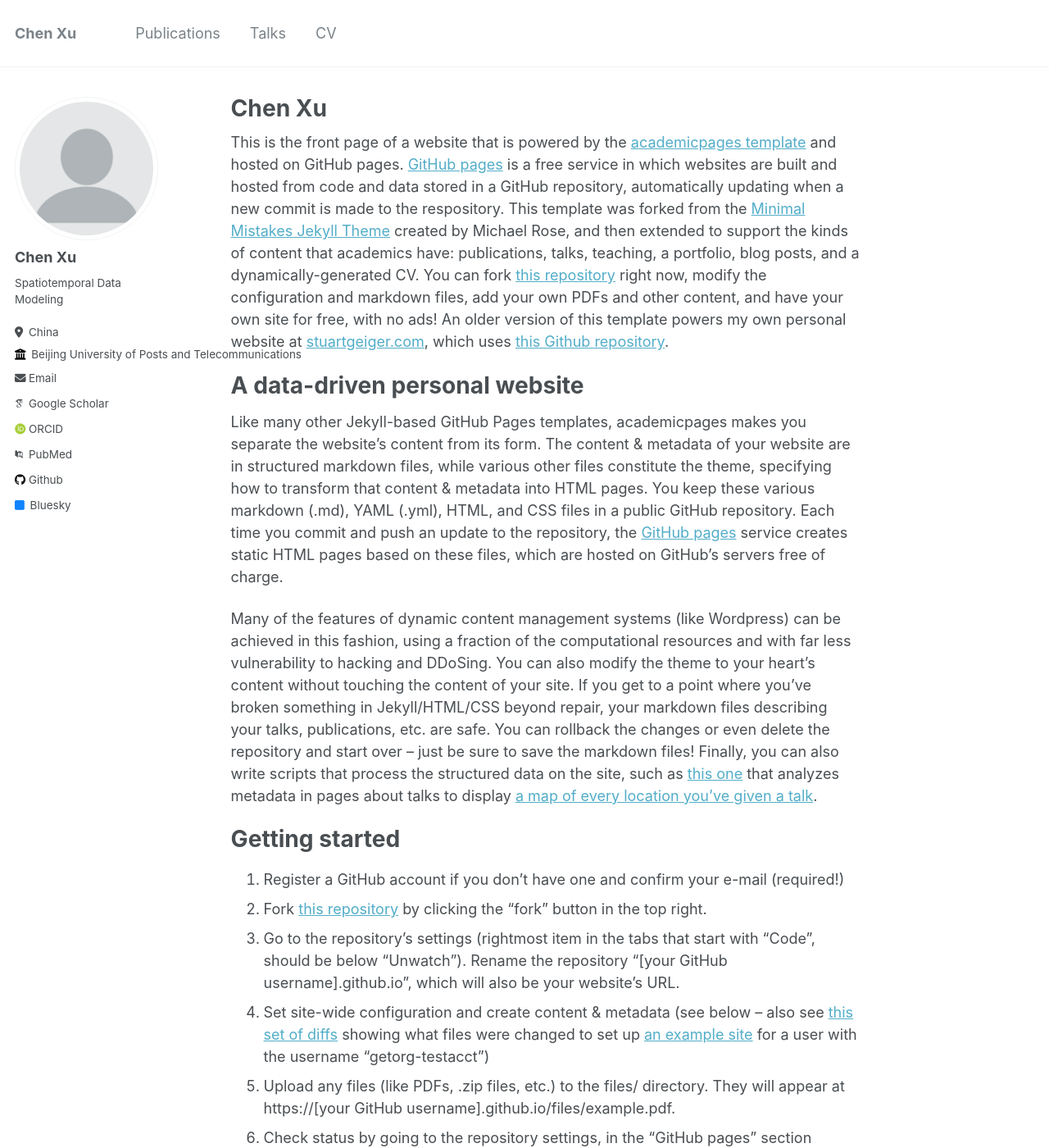
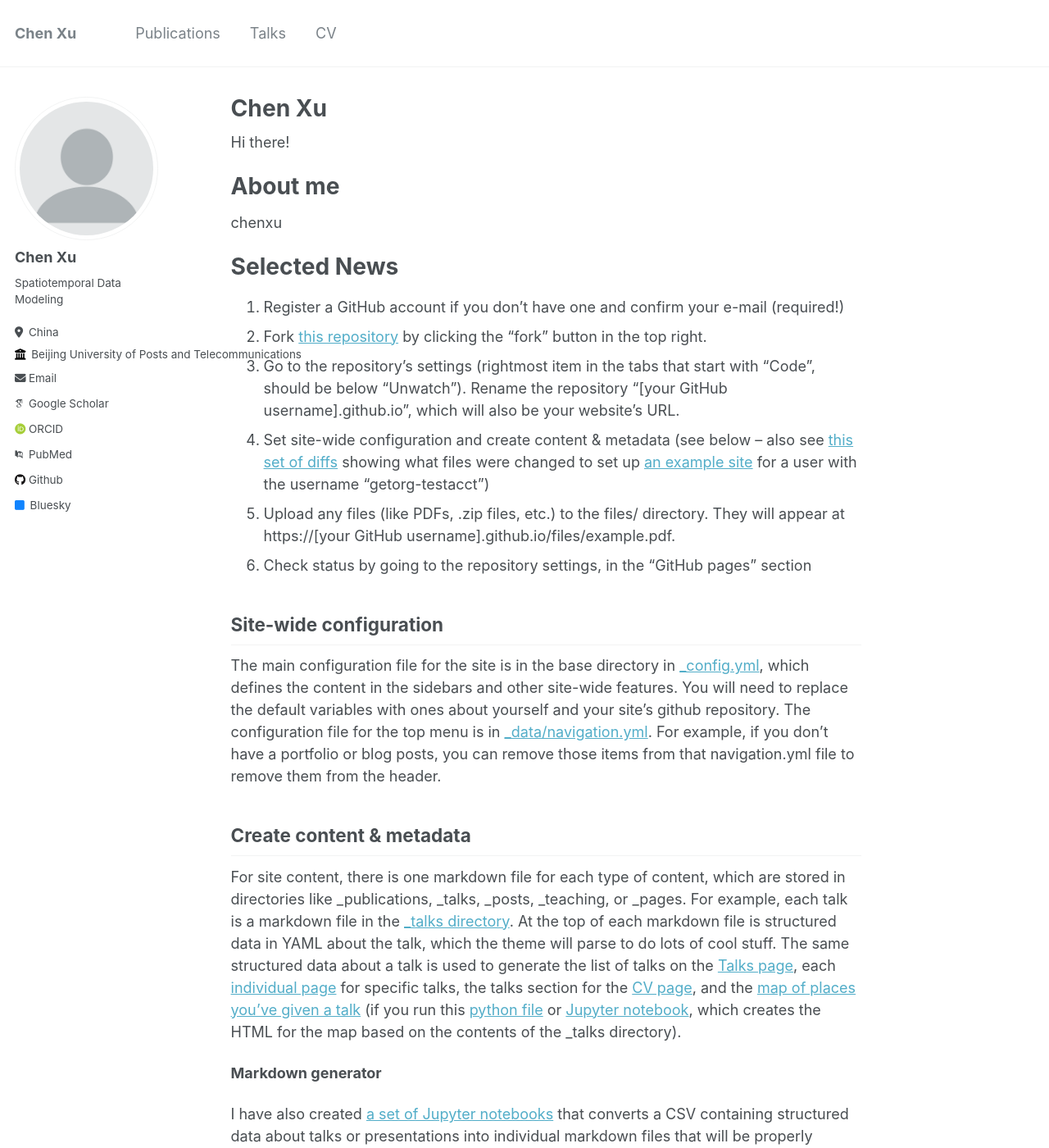
Before and after one commit to ChenXu02/ChenXu02.github.io, a Jekyll site: the page built from _pages/about.md, in a window 1280 px wide and 1400 px high. Shown: the whole window at 82% size. Built offline with Jekyll 4.4.1, drawn with Linux system fonts in a browser that asks for light colours; some web fonts are replaced.

Commit message:
Update about.md

```diff
--- a/_pages/about.md
+++ b/_pages/about.md
@@ -7,15 +7,13 @@ redirect_from:
   - /about.html
 ---
 
-This is the front page of a website that is powered by the [academicpages template](https://github.com/academicpages/academicpages.github.io) and hosted on GitHub pages. [GitHub pages](https://pages.github.com) is a free service in which websites are built and hosted from code and data stored in a GitHub repository, automatically updating when a new commit is made to the respository. This template was forked from the [Minimal Mistakes Jekyll Theme](https://mmistakes.github.io/minimal-mistakes/) created by Michael Rose, and then extended to support the kinds of content that academics have: publications, talks, teaching, a portfolio, blog posts, and a dynamically-generated CV. You can fork [this repository](https://github.com/academicpages/academicpages.github.io) right now, modify the configuration and markdown files, add your own PDFs and other content, and have your own site for free, with no ads! An older version of this template powers my own personal website at [stuartgeiger.com](http://stuartgeiger.com), which uses [this Github repository](https://github.com/staeiou/staeiou.github.io).
+Hi there!
 
-A data-driven personal website
+About me
 ======
-Like many other Jekyll-based GitHub Pages templates, academicpages makes you separate the website's content from its form. The content & metadata of your website are in structured markdown files, while various other files constitute the theme, specifying how to transform that content & metadata into HTML pages. You keep these various markdown (.md), YAML (.yml), HTML, and CSS files in a public GitHub repository. Each time you commit and push an update to the repository, the [GitHub pages](https://pages.github.com/) service creates static HTML pages based on these files, which are hosted on GitHub's servers free of charge.
+chenxu
 
-Many of the features of dynamic content management systems (like Wordpress) can be achieved in this fashion, using a fraction of the computational resources and with far less vulnerability to hacking and DDoSing. You can also modify the theme to your heart's content without touching the content of your site. If you get to a point where you've broken something in Jekyll/HTML/CSS beyond repair, your markdown files describing your talks, publications, etc. are safe. You can rollback the changes or even delete the repository and start over -- just be sure to save the markdown files! Finally, you can also write scripts that process the structured data on the site, such as [this one](https://github.com/academicpages/academicpages.github.io/blob/master/talkmap.ipynb) that analyzes metadata in pages about talks to display [a map of every location you've given a talk](https://academicpages.github.io/talkmap.html).
-
-Getting started
+Selected News
 ======
 1. Register a GitHub account if you don't have one and confirm your e-mail (required!)
 1. Fork [this repository](https://github.com/academicpages/academicpages.github.io) by clicking the "fork" button in the top right.
```
